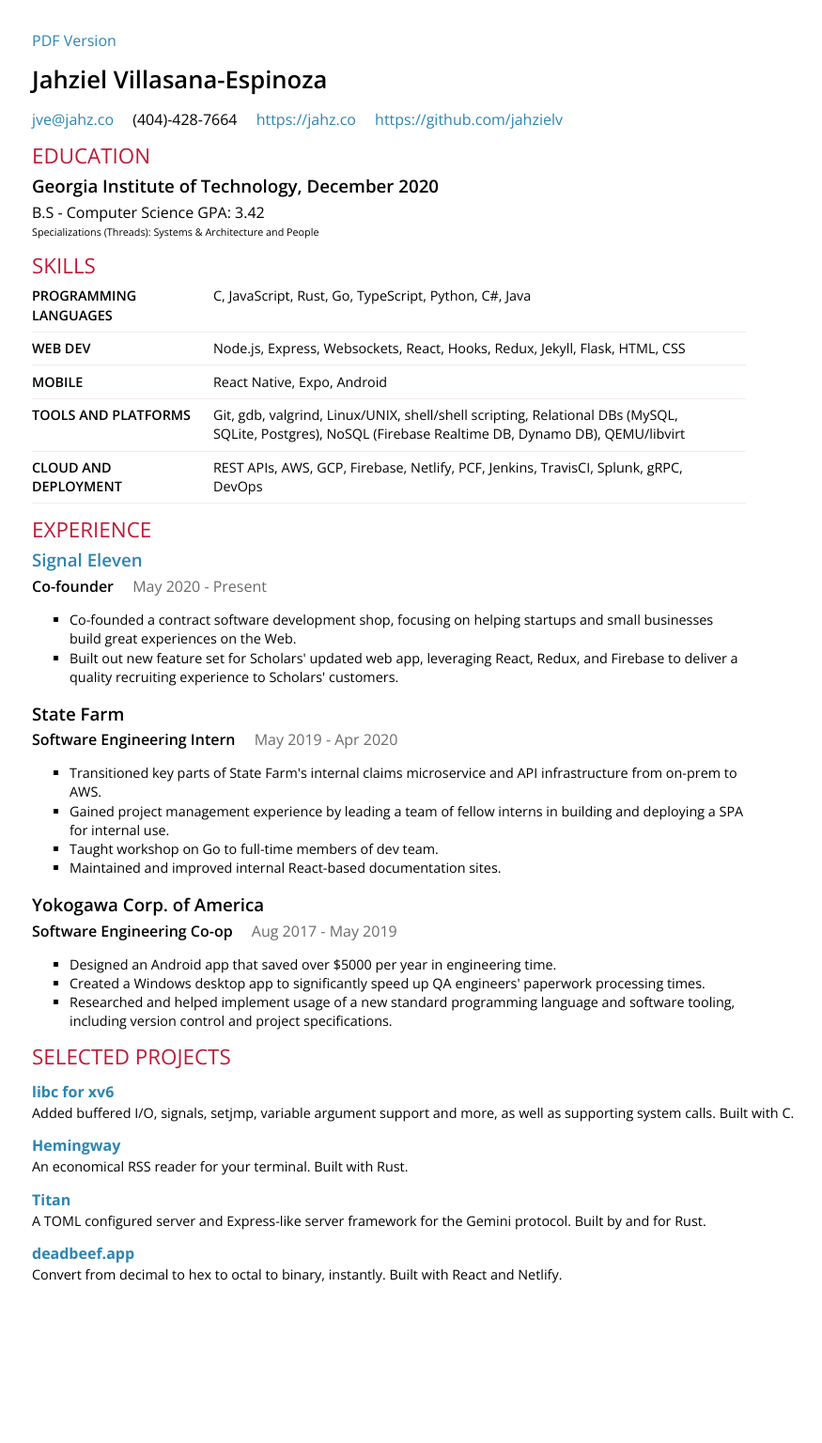
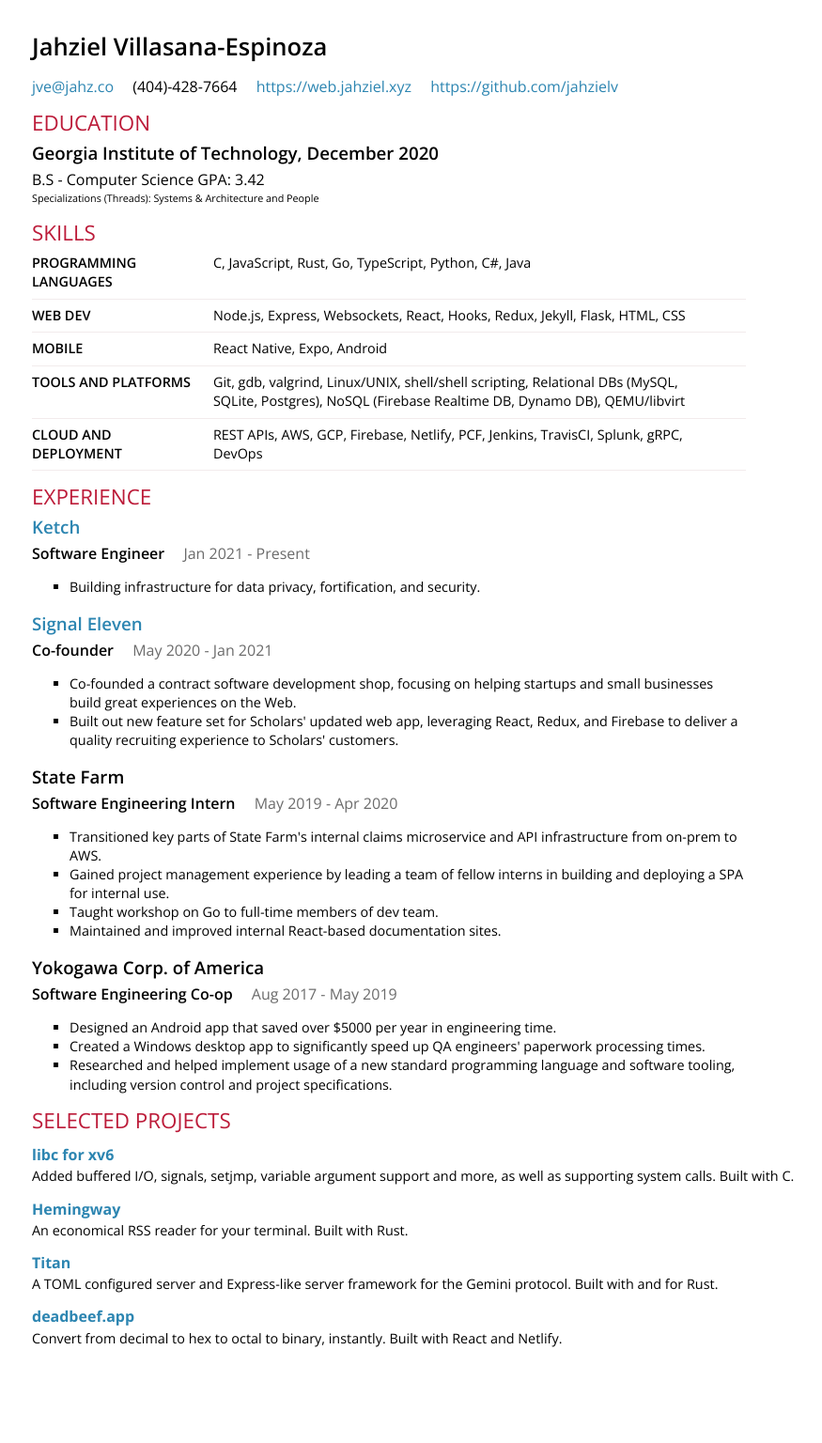
Before and after one commit to jahzielv/jahzielv.github.io, a Jekyll site: the page resume.html, which Jekyll copies as it is, in a window 1280 px wide. Shown: the whole page at 94% size, without its empty margins (6-881 px from the left). Built offline with Jekyll 4.4.1, drawn with Linux system fonts in a browser that asks for light colours; before the commit the page ends 1468 px from its top, so only the background shows below that.

Commit message:
resume update

```diff
--- a/resume.html
+++ b/resume.html
@@ -169,7 +169,6 @@
 
     <body>
         <div id="resume">
-            <a href="/jve-resume.pdf">PDF Version</a>
             <section class="heading">
                 <header>
                     	<h1>Jahziel Villasana-Espinoza</h1>
@@ -181,7 +180,7 @@
 					(404)-428-7664
 				</span>
 	<span class="detail">
-					<a href="https://jahz.co">https://jahz.co</a>
+					<a href="https://web.jahziel.xyz">https://web.jahziel.xyz</a>
 				</span>
 	<span class="detail">
 					<a href="https://github.com/jahzielv">https://github.com/jahzielv</a>
@@ -246,6 +245,23 @@
                 	<h2>Experience</h2>
 
                 <section class="item">
+                    <header>	<a href=https://ketch.com><h3 class="name">Ketch</h3> </a>
+
+                    </header>	<span class="position">
+				Software Engineer
+			</span>
+	<span class="startDate">
+				Jan 2021
+			</span>
+	<span class="endDate">
+				- Present
+			</span>
+
+                    <ul class="highlights">
+                        <li>Building infrastructure for data privacy, fortification, and security.</li>
+                    </ul>
+                </section>
+                <section class="item">
                     <header>	<a href=https://signal11.xyz><h3 class="name">Signal Eleven</h3> </a>
 
                     </header>	<span class="position">
@@ -255,7 +271,7 @@
 				May 2020
 			</span>
 	<span class="endDate">
-				- Present
+				- Jan 2021
 			</span>
 
                     <ul class="highlights">
@@ -344,7 +360,7 @@
                     <div class="summary">
                         <p>
                             <p>A TOML configured server and Express-like server framework for the Gemini
-                                protocol. Built by and for Rust.</p>
+                                protocol. Built with and for Rust.</p>
                         </p>
                     </div>
                 </section>
```
Also changed, not shown: _drafts/digitalhealth.md (added, +21 -0 lines).
